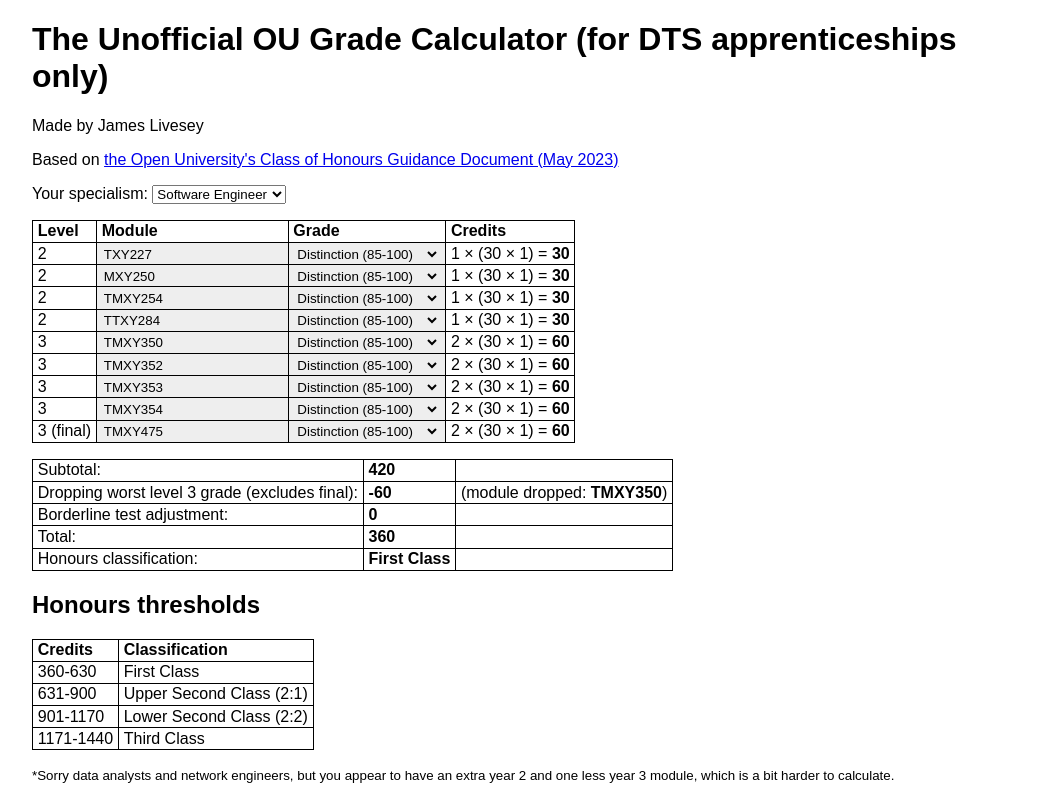
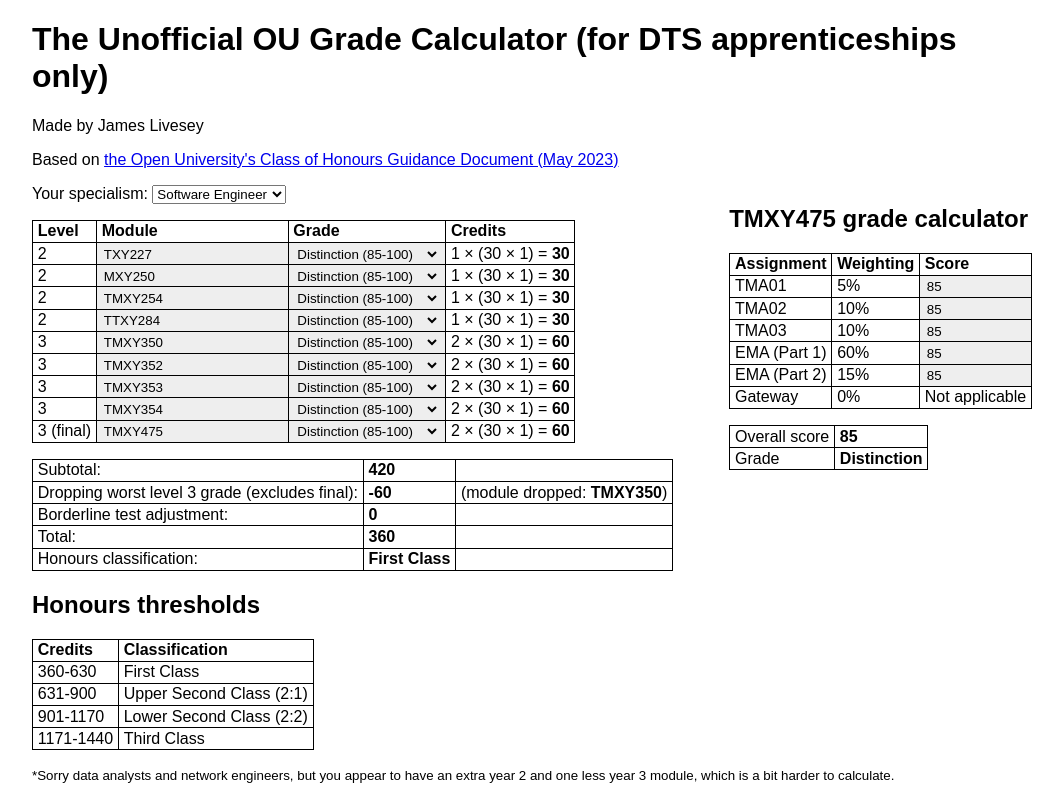
Before and after one commit to bbcjl/ougc, a plain HTML site: page index.html in a window 1280 px wide. Shown: the whole page, without its empty margins (108-1171 px from the left). Drawn offline with Linux system fonts and the light colour scheme.

Commit message:
Implement TMXY475 calculator

```diff
--- a/index.html
+++ b/index.html
@@ -9,6 +9,56 @@
         <h1>The Unofficial OU Grade Calculator (for DTS apprenticeships only)</h1>
         <p>Made by James Livesey</p>
         <p>Based on <a href="https://help.open.ac.uk/documents/policies/working-out-your-class-of-honours/files/252/Understanding%20your%20Class%20of%20Honours%20Bachelors%20May%2023.pdf" target="_blank">the Open University's Class of Honours Guidance Document (May 2023)</a></p>
+        <aside class="calc475">
+            <h2>TMXY475 grade calculator</h2>
+            <table class="calc475Results">
+                <tr>
+                    <th>Assignment</th>
+                    <th>Weighting</th>
+                    <th>Score</th>
+                </tr>
+                <tr>
+                    <td>TMA01</td>
+                    <td class="weight">5%</td>
+                    <td class="score"><input type="number" min="0" max="100" value="85"></td>
+                </tr>
+                <tr>
+                    <td>TMA02</td>
+                    <td class="weight">10%</td>
+                    <td class="score"><input type="number" min="0" max="100" value="85"></td>
+                </tr>
+                <tr>
+                    <td>TMA03</td>
+                    <td class="weight">10%</td>
+                    <td class="score"><input type="number" min="0" max="100" value="85"></td>
+                </tr>
+                <tr class="ema">
+                    <td>EMA (Part 1)</td>
+                    <td class="weight">60%</td>
+                    <td class="score"><input type="number" min="0" max="100" value="85"></td>
+                </tr>
+                <tr class="ema">
+                    <td>EMA (Part 2)</td>
+                    <td class="weight">15%</td>
+                    <td class="score"><input type="number" min="0" max="100" value="85"></td>
+                </tr>
+                <tr>
+                    <td>Gateway</td>
+                    <td>0%</td>
+                    <td>Not applicable</td>
+                </tr>
+            </table>
+            <table>
+                <tr>
+                    <td>Overall score</td>
+                    <td><strong class="calc475Score"></strong></td>
+                </tr>
+                <tr>
+                    <td>Grade</td>
+                    <td><strong class="calc475Grade"></strong></td>
+                </tr>
+            </table>
+        </aside>
         <p>
             <label for="specialism">Your specialism:</label>
             <select id="specialism">
@@ -77,7 +127,7 @@
             <tr>
                 <td class="level final">3 (final)</td>
                 <td class="module"><input value="TMXY475"></td>
-                <td class="grade"><select></select></td>
+                <td class="grade score475"><select></select></td>
                 <td class="credits"></td>
             </tr>
         </table>
--- a/script.js
+++ b/script.js
@@ -23,7 +23,6 @@
         }
 
         row.querySelector(".credits").innerHTML = `${level - 1} × (30 × ${grade}) = <strong>${credits}</strong>`;
-        console.log(level, grade);
 
         totalCredits += credits;
     });
@@ -60,6 +59,43 @@
     document.querySelector(".moveUpRow").style.display = moveUp > 0 ? "table-row" : "none";
 }
 
+function calculate475() {
+    var totalScore = 0;
+    var grade = 5;
+    var failedEma = false;
+
+    document.querySelectorAll(".calc475Results tr:has(.score)").forEach(function(row) {
+        var isEma = row.classList.contains("ema");
+        var weight = parseInt(row.querySelector(".weight").textContent) / 100;
+        var score = Number(row.querySelector(".score input").value);
+
+        totalScore += Math.max(Math.min(score, 100) * weight, 0);
+
+        if (isEma && score < 30) {
+            failedEma = true;
+        }
+    });
+
+    totalScore = Math.round(totalScore);
+
+    document.querySelector(".calc475Score").textContent = totalScore;
+
+    if (totalScore >= 85 && totalScore <= 100) {grade = 1;}
+    if (totalScore >= 70 && totalScore <= 84) {grade = 2;}
+    if (totalScore >= 55 && totalScore <= 69) {grade = 3;}
+    if (totalScore >= 40 && totalScore <= 54) {grade = 4;}
+    if (totalScore <= 39) {grade = 5;}
+    if (failedEma) {grade = 5;}
+
+    document.querySelector(".calc475Grade").textContent = ["Distinction", "Grade 2 pass", "Grade 3 pass", "Grade 4 pass", "Fail"][grade - 1];
+
+    if (grade < 5) {
+        document.querySelector(".score475 select").value = String(grade);
+
+        document.querySelector(".score475 select").dispatchEvent(new Event("change"));
+    }
+}
+
 window.addEventListener("load", function() {
     document.querySelectorAll(".grade select").forEach(function(select) {
         select.innerHTML = `
@@ -71,6 +107,12 @@
 
         select.addEventListener("change", function() {
             calculateCredits();
+        });
+    });
+
+    document.querySelectorAll(".calc475Results input").forEach(function(input) {
+        input.addEventListener("change", function() {
+            calculate475();
         });
     });
 
@@ -87,4 +129,5 @@
     });
 
     calculateCredits();
+    calculate475();
 });
--- a/style.css
+++ b/style.css
@@ -22,6 +22,7 @@
 }
 
 td input, td select {
+    width: 100%;
     background-color: #eeeeee;
     border: 0;
 }
@@ -29,3 +30,7 @@
 td:has(input, select) {
     background-color: #eeeeee;
 }
+
+.calc475 {
+    float: right;
+}
```
